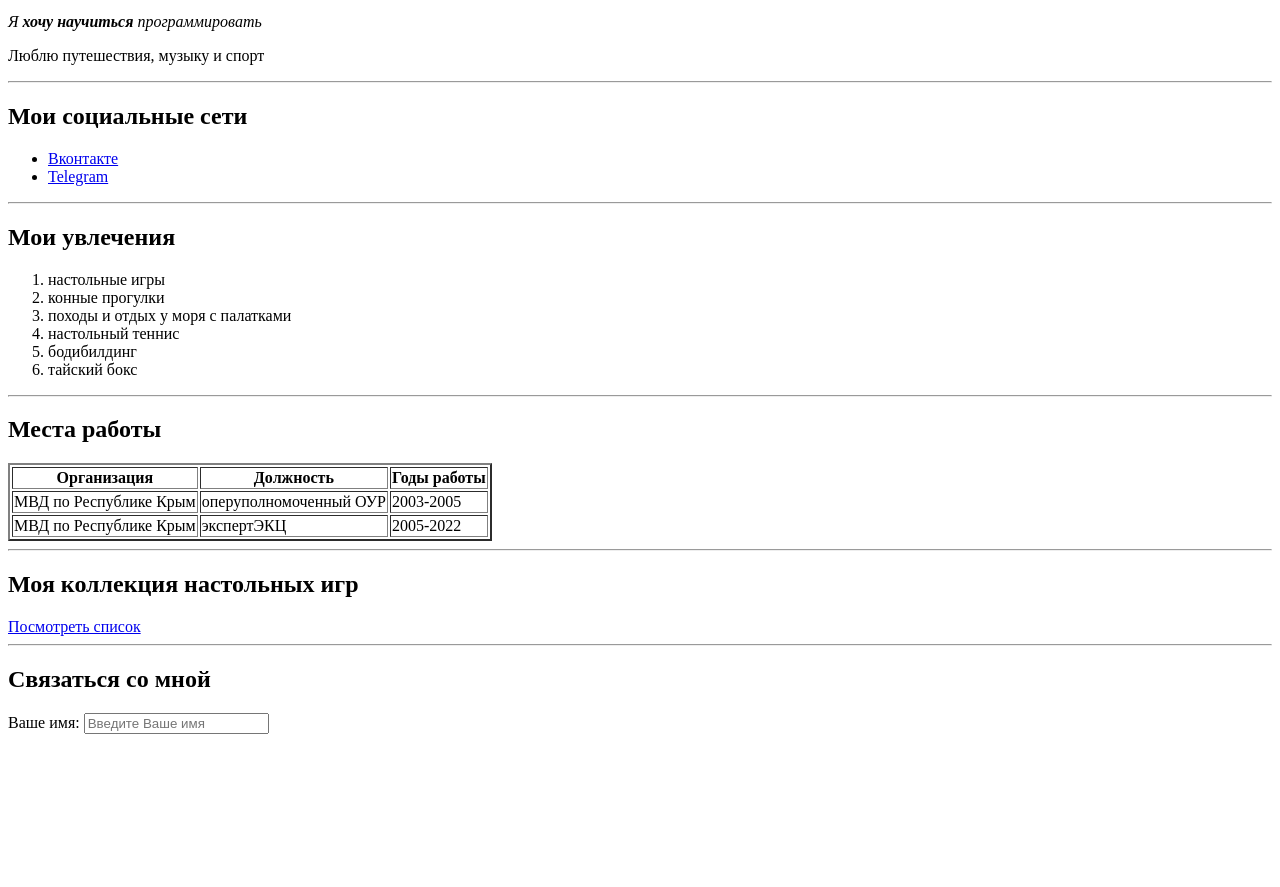
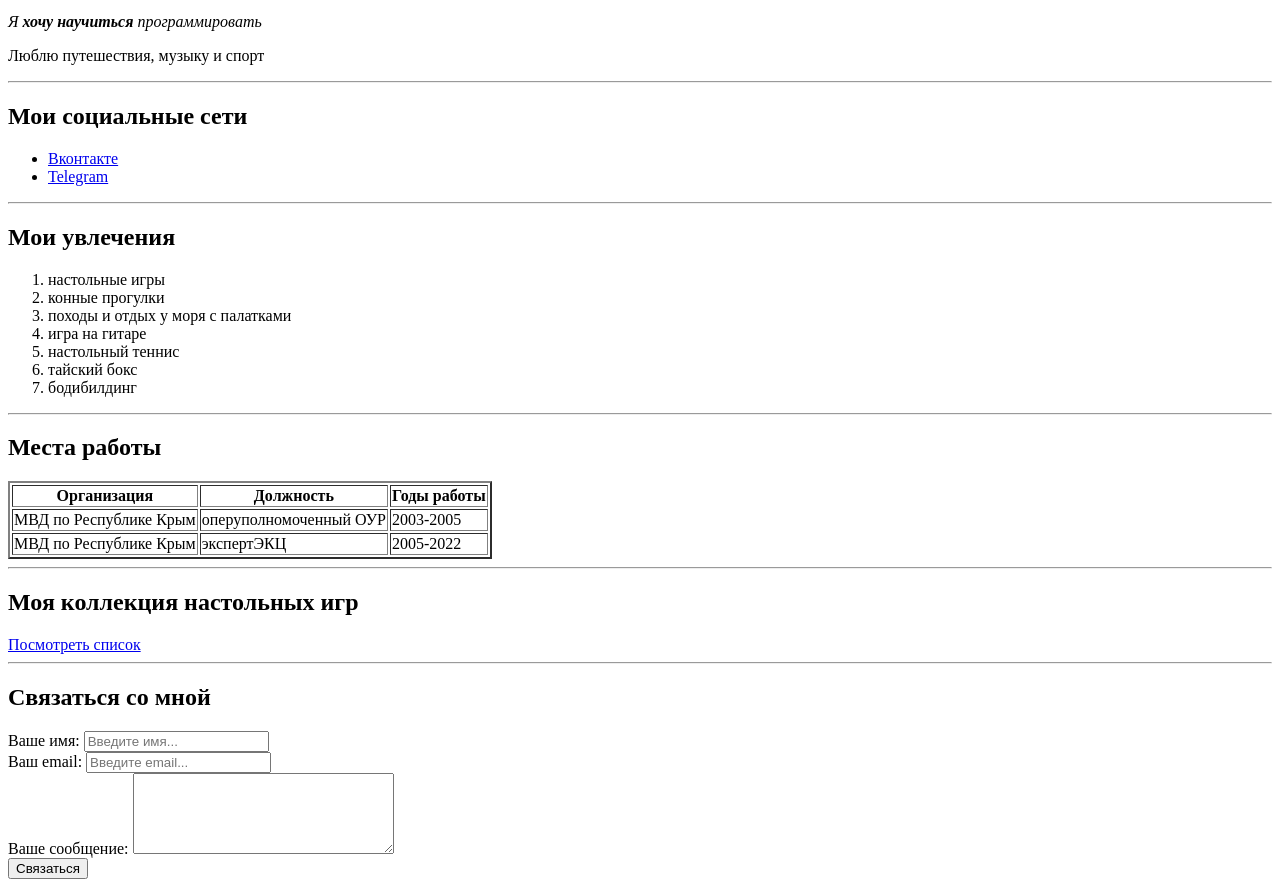
Before and after one commit to kiselyev/CV, a plain HTML site: page index.html in a window 1280 px wide. Shown: the part 186-1073 px from the top of the page. Before the commit the page ends 928 px from the top, so only its background shows below. Drawn offline with Linux system fonts and the light colour scheme.

Commit message:
Add files via upload

```diff
--- a/index.html
+++ b/index.html
@@ -31,9 +31,10 @@
     <li>настольные игры</li>
     <li>конные прогулки</li>
     <li>походы и отдых у моря с палатками</li>
+    <li>игра на гитаре</li>
     <li>настольный теннис</li>
+    <li>тайский бокс</li>
     <li>бодибилдинг</li>
-    <li>тайский бокс</li>
   </ol>
   <hr>
   <h2>Места работы</h2>
@@ -44,7 +45,7 @@
       <th>Годы работы</th>
     </tr>
     <tr>
-      <td> МВД по Республике Крым</td>
+      <td>МВД по Республике Крым</td>
       <td>оперуполномоченный ОУР</td>
       <td>2003-2005</td>
     </tr>
@@ -58,15 +59,19 @@
   <h2>Моя коллекция настольных игр</h2>
   <a href="Коллекция.html" target="_blank">Посмотреть список</a>
   <hr>
+
   <h2>Связаться со мной</h2>
-  <form>
+  <form action="/">
     <label for="name"> Ваше имя:</label>
-    <input type="" id="name" placeholder="Введите Ваше имя">
-
-
-
+    <input type="" id="name" placeholder="Введите имя...">
+    <br>
+    <label for="email"> Ваш email:</label>
+    <input type="" id="email" placeholder="Введите email...">
+    <br>
+    <label for="text"> Ваше сообщение:</label>
+    <textarea id="text" cols="30" rows="5"></textarea>
+    <br>
+    <input type="submit" value="Связаться">
   </form>
-
 </body>
-
 </html>
```
